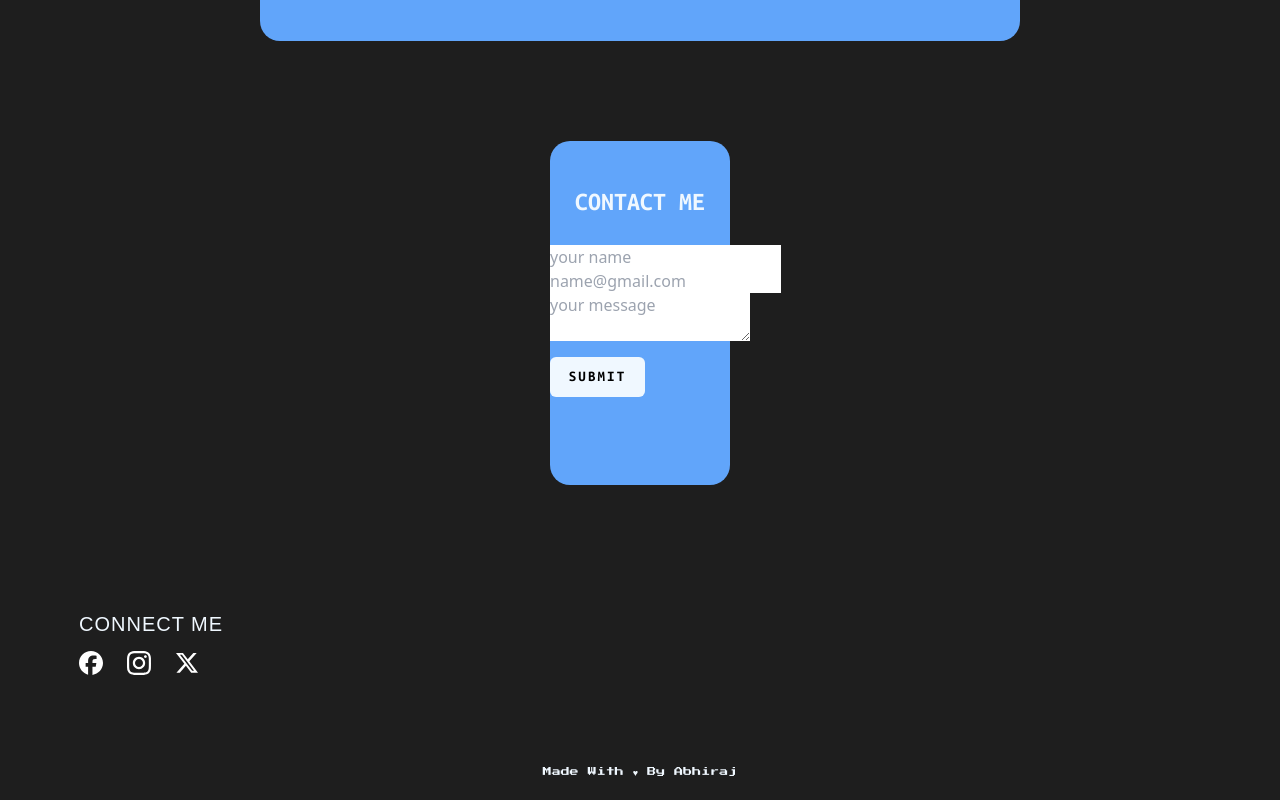
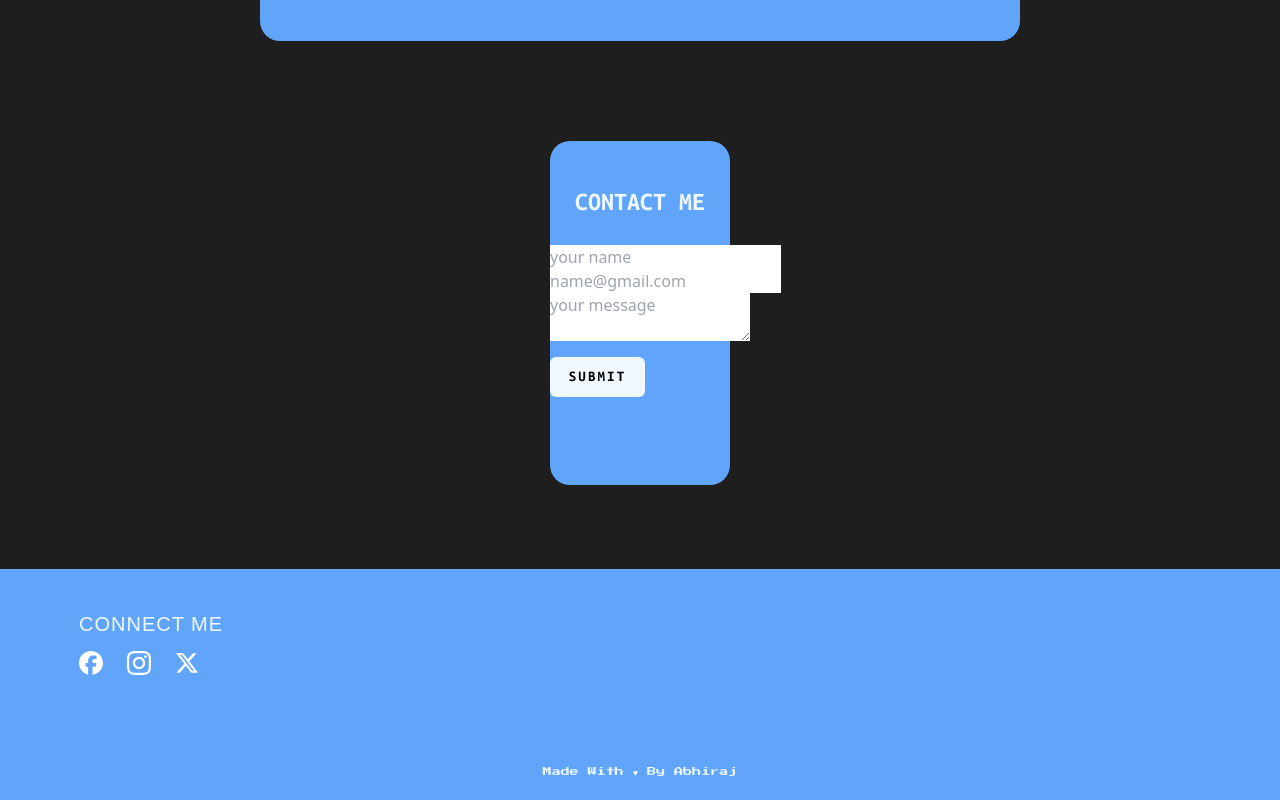
Before and after one commit to Abhiraj05/Personal_Portfolio_Website, a React (Vite) app: page / in a window 1280 px wide. Shown: the part 1297-2097 px from the top of the page. Built offline with nearby package versions, Linux system fonts and the light colour scheme; a web font is replaced by a local one.

Commit message:
Update App.css

```diff
--- a/src/App.css
+++ b/src/App.css
@@ -208,6 +208,8 @@
 
   .ftr {
     margin-top: 84px;
+    background-color: #61a5fa;
+
   }
 
   .contact-text {
```
